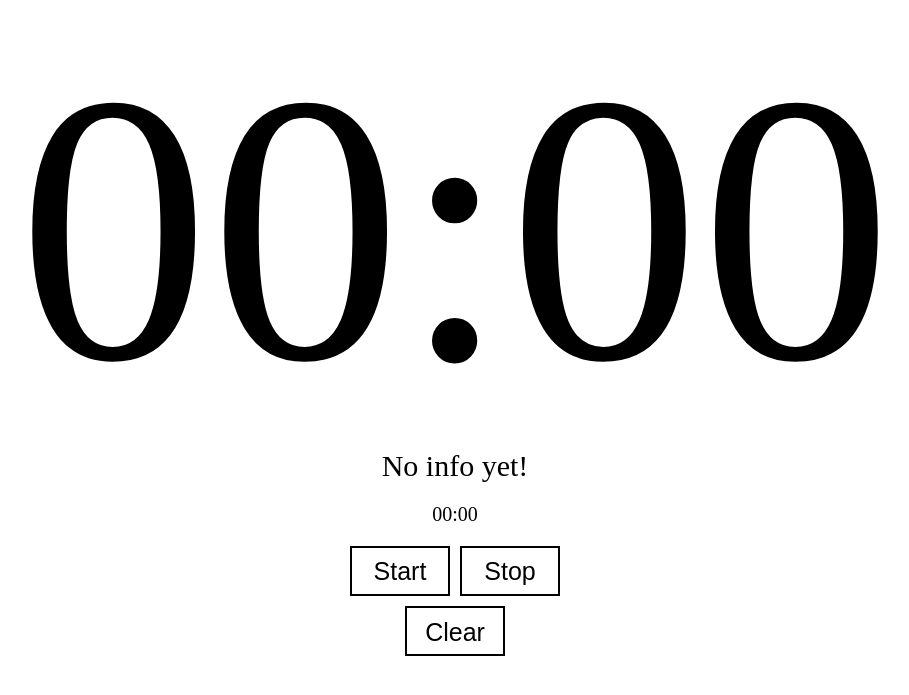
After one commit to Suvix24/suvix24.github.io, a PHP site: page /breathing/breathing.html in a window 1280 px wide. The commit adds this page. Shown: the top 695 px of the page, without its empty margins (185-1094 px from the left). Run offline with PHP 8.4, Linux system fonts and the light colour scheme.

Commit message:
Add breathing timer and fixing some bugs

```diff
--- /dev/null
+++ b/breathing/bBrain.js
@@ -0,0 +1,77 @@
+function transformTime(num) {
+	let timeToTransform;
+	if (num < 60) {
+		if (num < 10) {
+			timeToTransform = "00:0" + num;
+		}
+		else {
+			timeToTransform = "00:" + num;
+		}
+	}
+	else if (num >= 60) {
+		if (num % 60 < 10) {
+			timeToTransform = Math.floor(num / 60) + ":0" + num % 60;
+		}
+		else {
+			timeToTransform = Math.floor(num / 60) + ":" + num % 60;
+		}
+	}
+	else {
+		timeToTransform = "88:88";
+	}
+	return timeToTransform;
+}
+
+var sec = 0;
+var i = 0;
+var totalSec = 0;
+var howManyTimes = 24;
+function showTime() {
+	if (i % 2 == 0 && i < howManyTimes) {
+
+		document.getElementById("info").innerHTML = "Wdech " + i;
+		document.getElementById("timer").innerHTML = transformTime(sec);
+		sec += 1;
+		if (sec > 4) {
+			sec = 1;
+			i++;
+		}
+	}
+	else if (i % 2 == 1 && i < howManyTimes) {
+
+		document.getElementById("info").innerHTML = "Wydech " + i;
+		document.getElementById("timer").innerHTML = transformTime(sec);
+		sec += 1;
+		if (sec > 8) {
+			sec = 1;
+			i++;
+		}
+	}
+	else if (i >= howManyTimes) {
+		document.getElementById("timer").innerHTML = transformTime(sec);
+		document.getElementById("info").innerHTML = "Wstrzymaj jak najdłużej!!!";
+		sec += 1;
+	}
+	document.getElementById("total").innerHTML = transformTime(totalSec);
+	totalSec += 1;
+}
+
+var mainInterval;
+
+function start() {
+	if (mainInterval) {
+		clearInterval(mainInterval);
+	}
+	mainInterval = setInterval(showTime,1000);
+}
+
+function stop() {
+	clearInterval(mainInterval);
+}
+
+function clearTime() {
+	sec = 0;
+	totalSec = 0;
+	i = 0;
+	showTime();
+}
--- /dev/null
+++ b/breathing/bStyle.css
@@ -0,0 +1,47 @@
+#timer {
+	display: block;
+	margin: 0px;
+	padding: 0px;
+	text-align: center;
+	font-size: 30vw;
+}
+
+#info {
+	display: block;
+	margin: 0px;
+	padding: 0px;
+	text-align:center;
+	font-size: 30px;
+}
+
+#total {
+	text-align: center;
+	font-size: 20px;
+}
+
+#contener {
+	display:flex;
+	align-items: center;
+	justify-content: center;
+}
+
+#start, #stop {
+	display: inline-block;
+	margin: 0px 5px;
+	height:50px;
+	width: 100px;
+	font-size: 25px;
+	background-color: white;
+	border: solid black 2px;
+}
+
+#clear {
+	display: block;
+	margin: 10px auto;
+	padding: 10px;
+	height:50px;
+	width: 100px;
+	font-size: 25px;
+	background-color: white;
+	border: solid black 2px;
+}
--- /dev/null
+++ b/breathing/breathing.html
@@ -0,0 +1,18 @@
+<!DOCTYPE html>
+<html>
+	<head>
+		<title>No breathing timer</title>
+		<link href="bStyle.css" rel="stylesheet">
+		<script type="text/javascript" src="bBrain.js"></script>
+	</head>
+	<body>
+		<p id="timer">00:00</p>
+		<p id="info">No info yet!</p>
+		<p id="total">00:00</p>
+		<div id="contener">
+			<button id="start" onclick="start();">Start</button>
+			<button id="stop" onclick="stop();">Stop</button>
+		</div>
+		<button id="clear" onclick="clearTime();">Clear</button>
+	</body>
+</html>
```
Also changed, not shown: index.html (+4 -3 lines), styles.css (+7 -0 lines).
